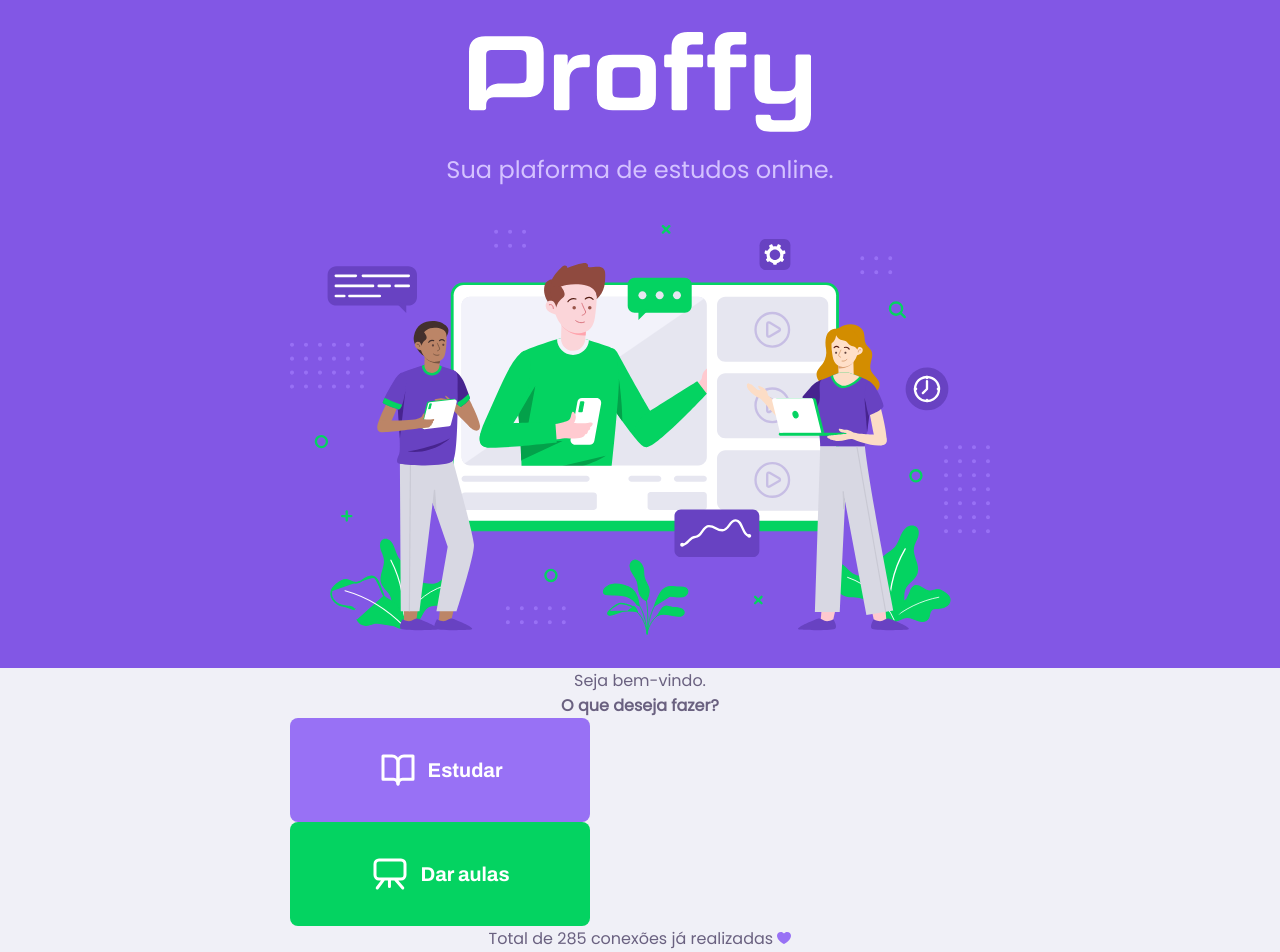
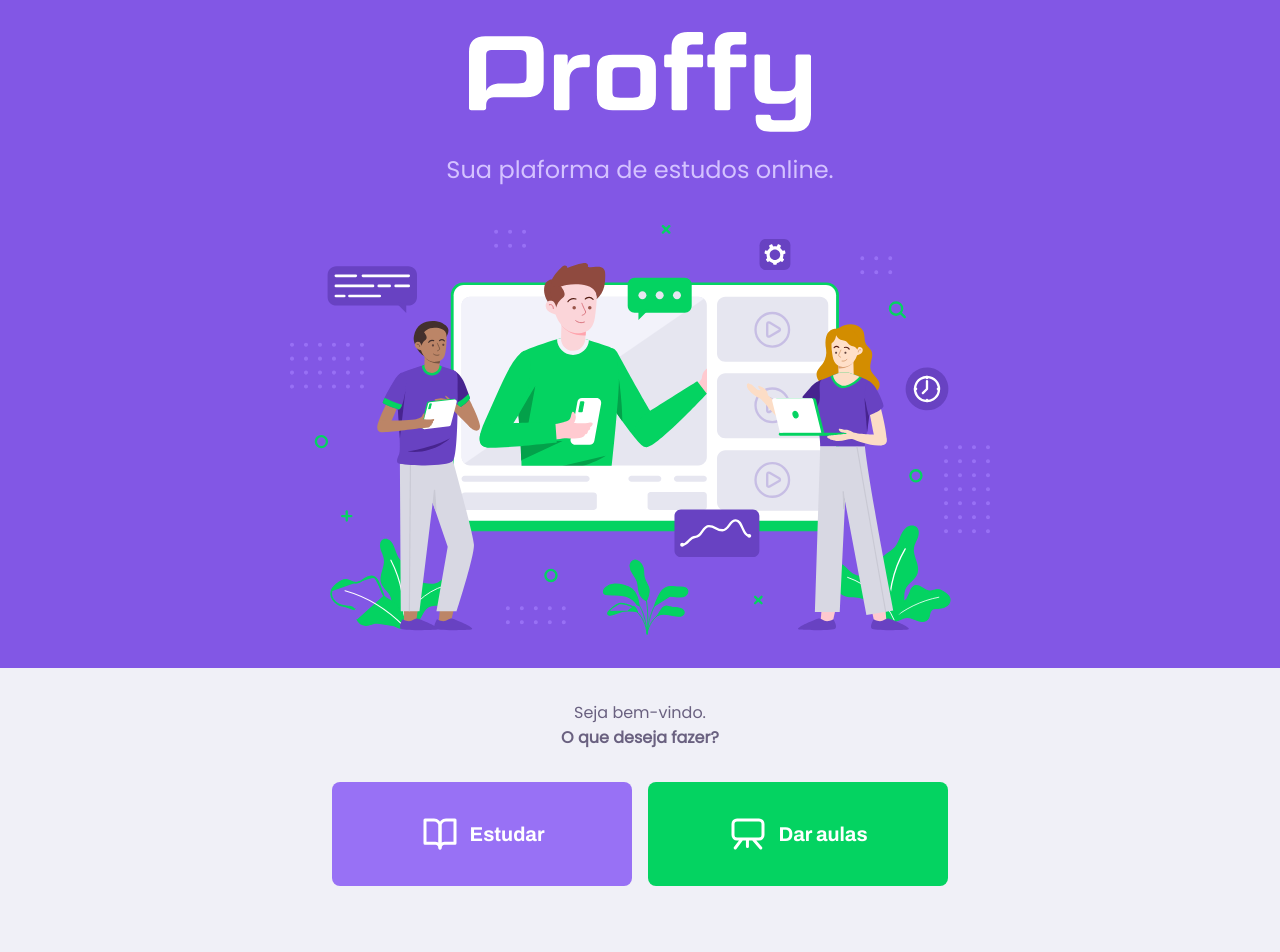
Before and after one commit to omurilo/proffy, a React (Create React App) app: page / in a window 1280 px wide. Shown: the top 952 px of the page. Built offline with nearby package versions, Linux system fonts and the light colour scheme.

Commit message:
feat: stylize landing page footer

```diff
--- a/src/pages/Landing/styles.ts
+++ b/src/pages/Landing/styles.ts
@@ -59,7 +59,9 @@ export const Hero = styled.img.attrs({
   width: 100%;
 `;
 
-export const Footer = styled.div``;
+export const Footer = styled.div`
+  padding: 3.2rem 0;
+`;
 
 export const Message = styled.p`
   & strong {
@@ -67,8 +69,27 @@ export const Message = styled.p`
   }
 `;
 
-export const ButtonsContainer = styled.div``;
+export const ButtonsContainer = styled.div`
+  display: flex;
+  justify-content: center;
+  margin: 3.2rem 0;
+
+  & a:first-child {
+    margin-right: 1.6rem;
+  }
+`;
 
 export const Button = styled(ButtonLink)``;
 
-export const Totals = styled.span``;
+export const Totals = styled.span`
+  display: flex;
+  align-items: center;
+  justify-content: center;
+
+  font-size: 1.4rem;
+  padding: 3.2rem 0;
+
+  & img {
+    margin-left: 0.8rem;
+  }
+`;
```
